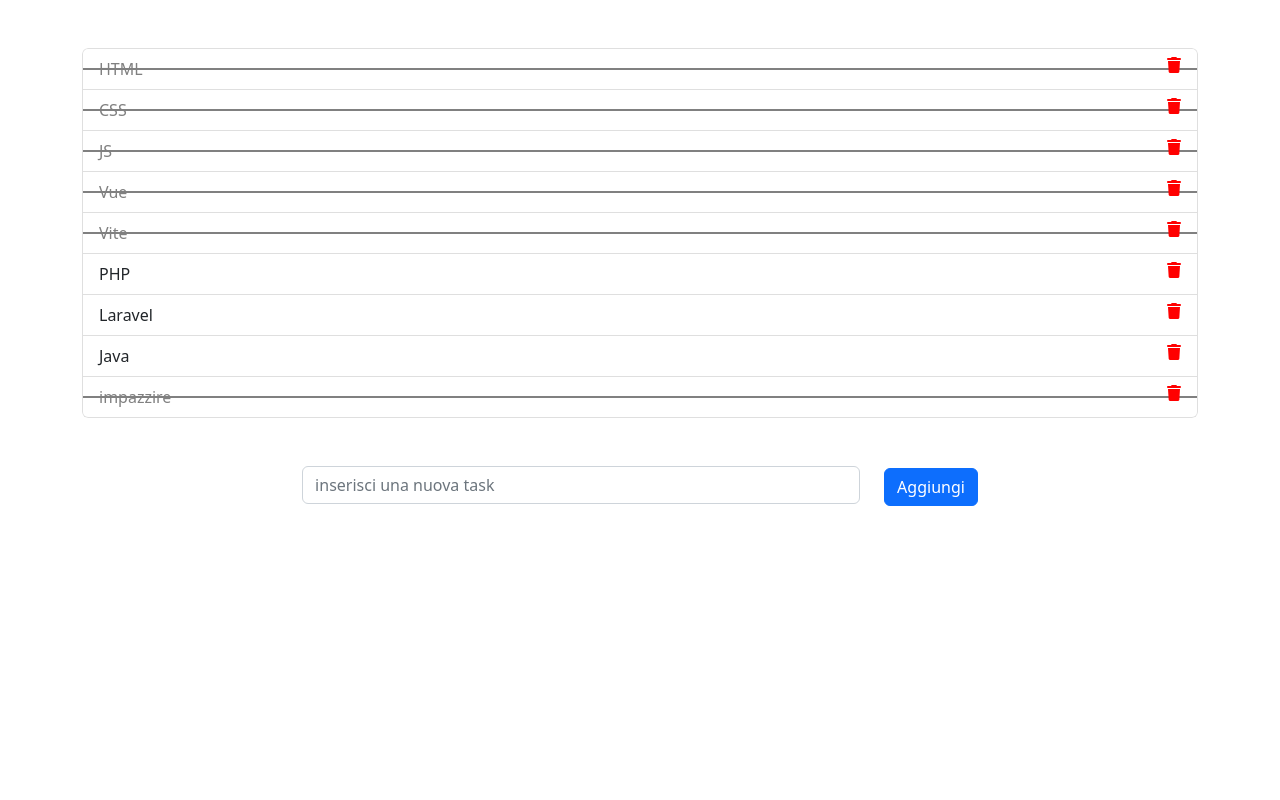
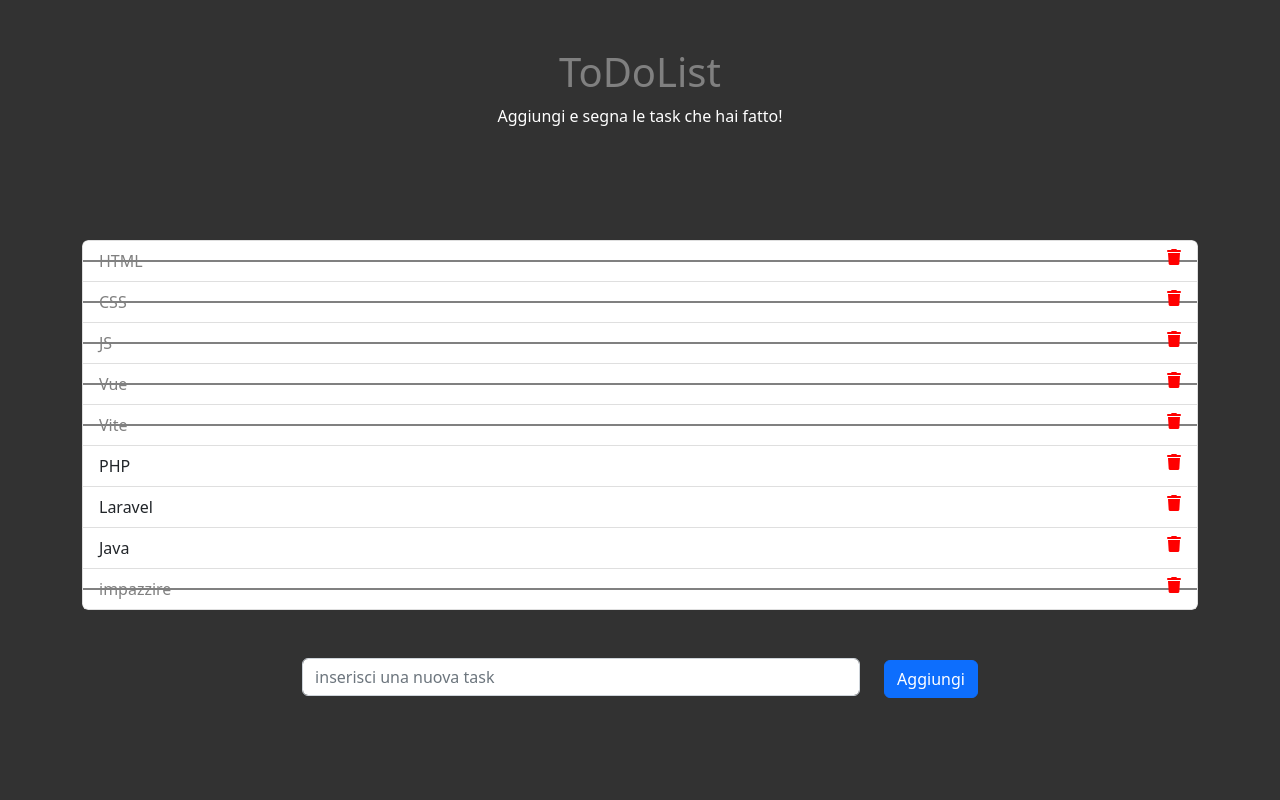
Before and after one commit to BetterCallAle/php-todo-list-json, a PHP site: page / in a window 1280 px wide. Run offline with PHP 8.4, Linux system fonts and the light colour scheme; some libraries are stand-ins or nearby versions.

Commit message:
added h1

```diff
--- a/css/style.css
+++ b/css/style.css
@@ -1,10 +1,16 @@
 .wrapper{
+    background-color: rgb(50, 50, 50);
     height: 100vh;
     width: 100%;
+    overflow-y: auto;
 }
 
-#section-list{
+h1{
+    color: gray;
+}
 
+p{
+    color: white;
 }
 
 ul{
--- a/index.php
+++ b/index.php
@@ -4,7 +4,7 @@
     <meta charset="UTF-8">
     <meta http-equiv="X-UA-Compatible" content="IE=edge">
     <meta name="viewport" content="width=device-width, initial-scale=1.0">
-    <title>ToDo List</title>
+    <title>ToDoList</title>
     <!-- Bootstrap -->
     <link rel="stylesheet" href="https://cdn.jsdelivr.net/npm/bootstrap@5.2.3/dist/css/bootstrap.min.css">
     <!-- Axios -->
@@ -21,6 +21,12 @@
     <div id="app">
         <div class="wrapper">
             <main>
+                <section id="heading" class="py-5">
+                    <div class="container text-center">
+                        <h1>ToDoList</h1>
+                        <p>Aggiungi e segna le task che hai fatto!</p>
+                    </div>
+                </section>
                 <section id="section-list" class="py-5">
                     <div class="container">
                         <ul class="list-group">
```
